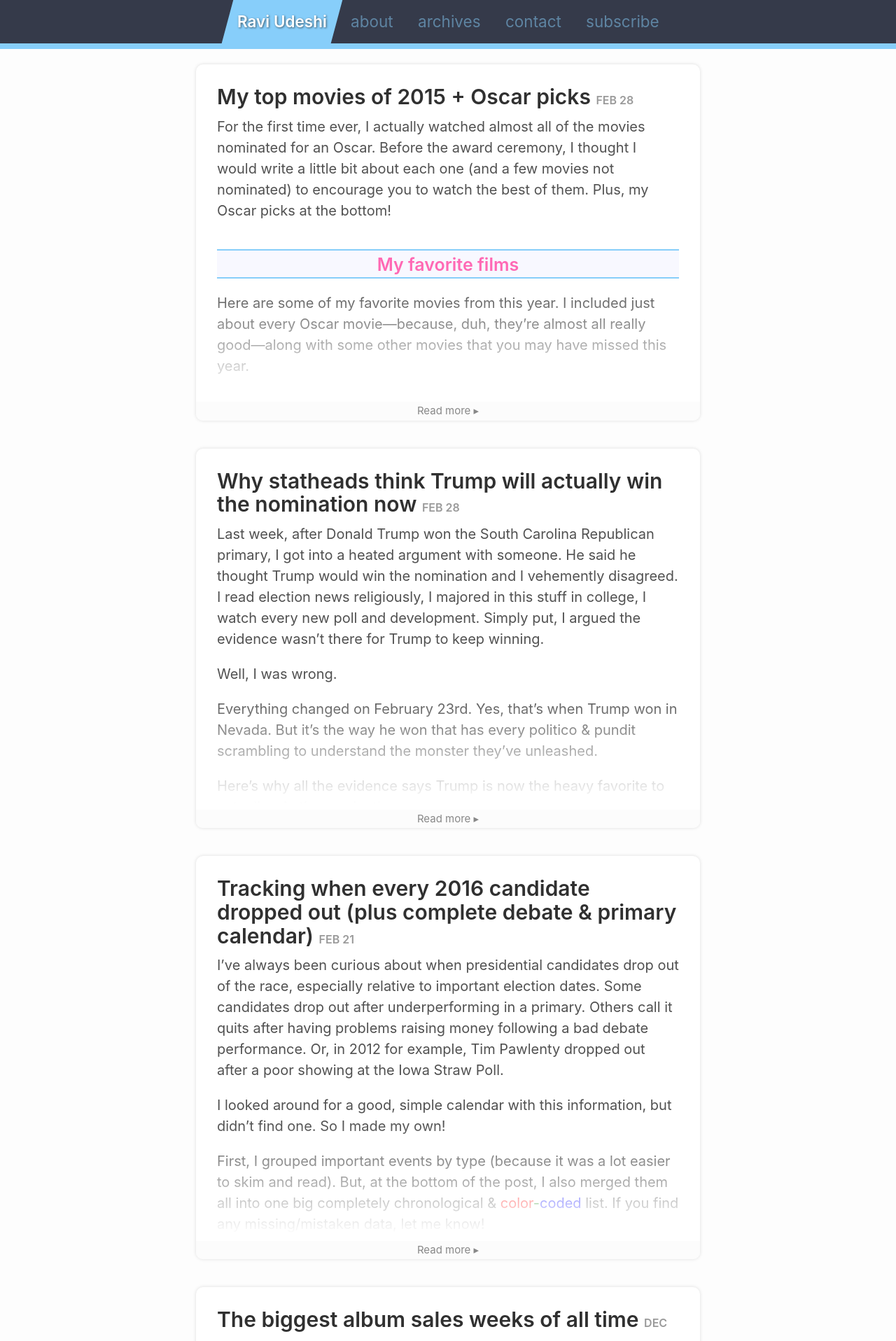
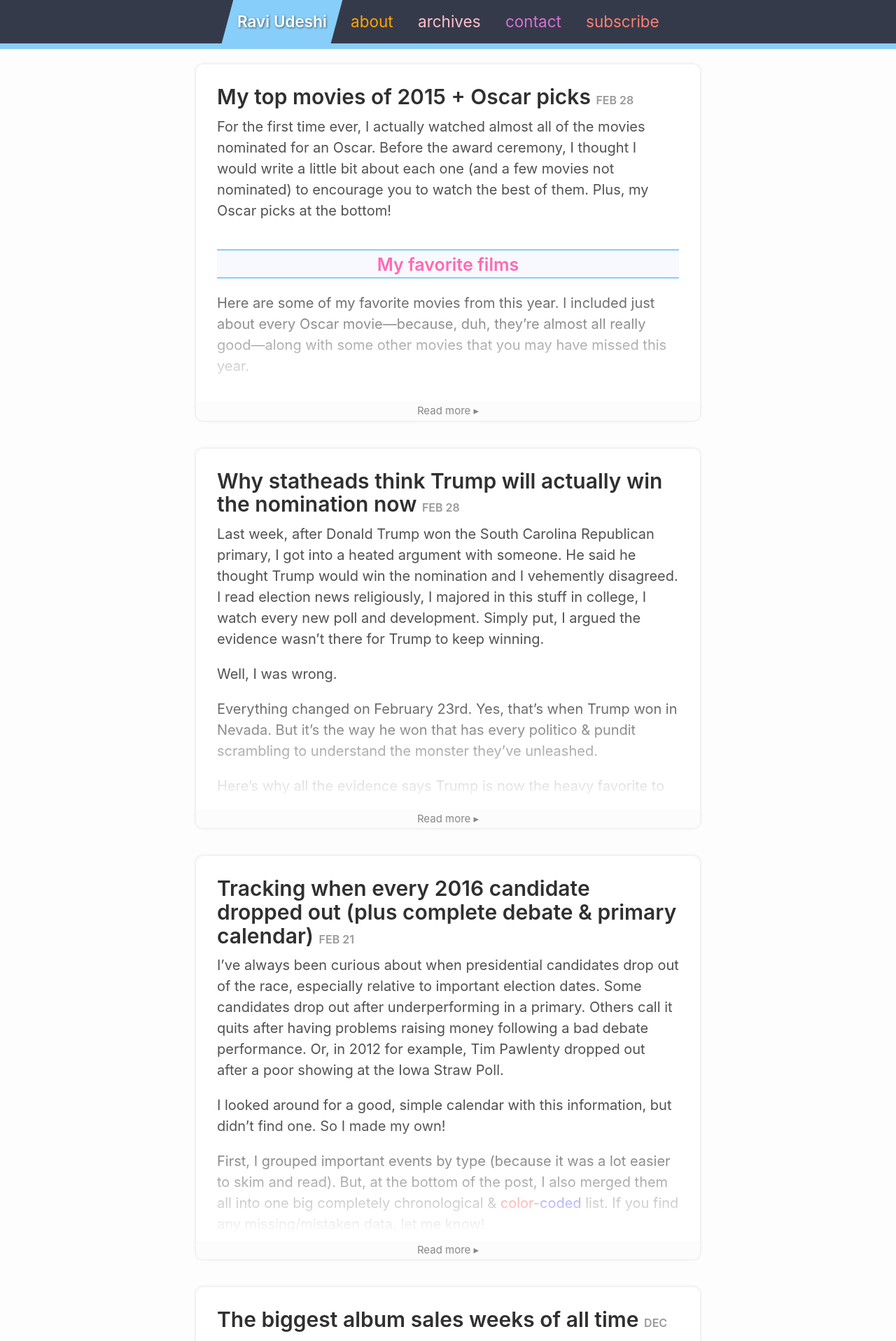
Before and after one commit to rkudeshi/rkudeshi.github.io, a Jekyll site: the page built from index.html, in a window 1280 px wide. Shown: the top 1916 px of the page at 70% size. Built offline with Jekyll 4.4.1, drawn with Linux system fonts in a browser that asks for light colours; the list of posts is cut into pages by our own code.

Commit message:
Try menu colors

```diff
--- a/_sass/_RAVI.scss
+++ b/_sass/_RAVI.scss
@@ -59,7 +59,7 @@ body {
     font-weight: 600;
     text-shadow: 1px 1px 3px rgba(0,0,0,0.6);
 }
-.masthead-menu:hover {
+.masthead-menu {
     opacity: 1;
 
     &:nth-child(2) { color: orange; }
```
